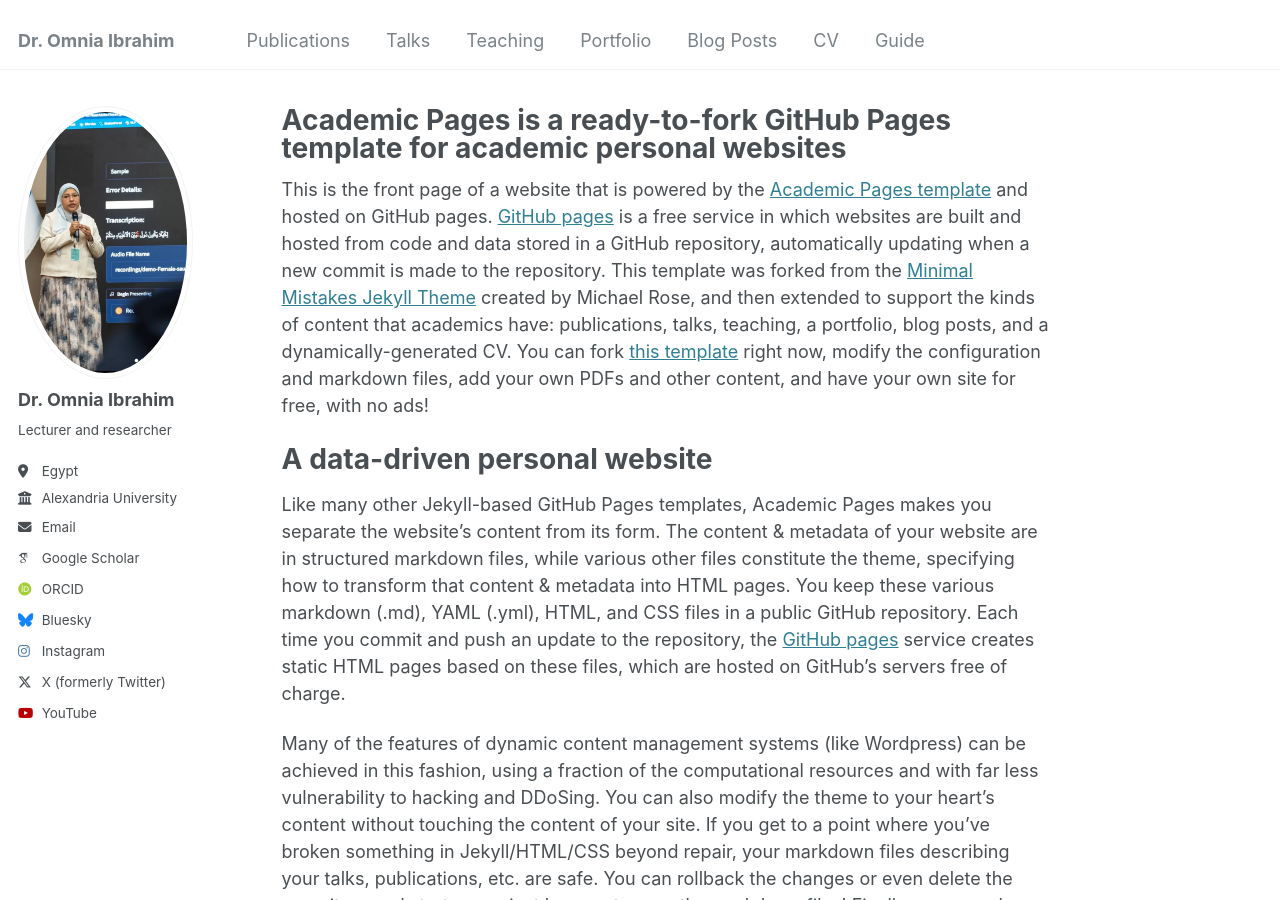
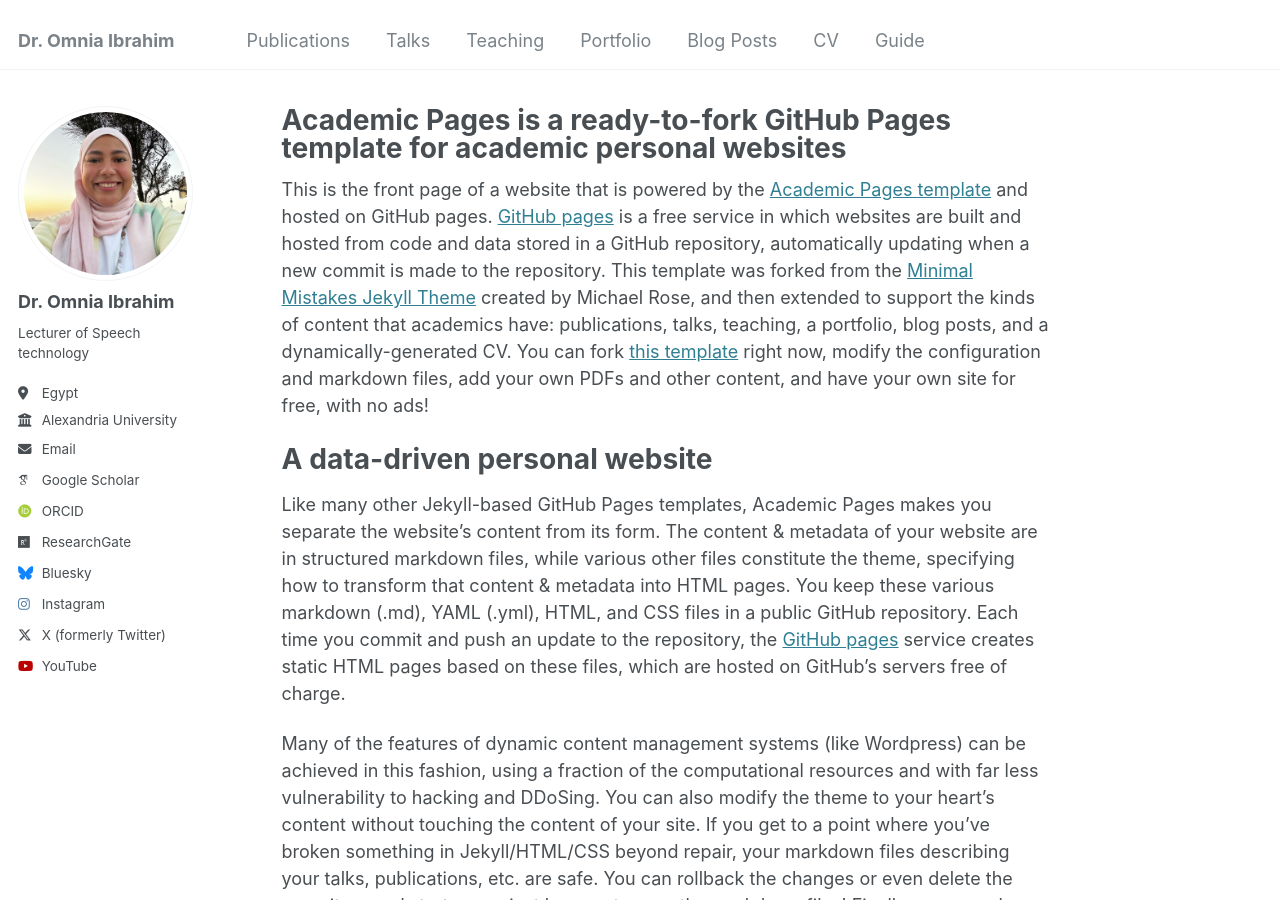
Before and after one commit to Omnia-Ibrahim-phonetics/Omnia-Ibrahim-phonetics.github.io, a Jekyll site: the page built from _pages/about.md, in a window 1280 px wide and 900 px high. Built offline with Jekyll 4.4.1, drawn with Linux system fonts in a browser that asks for light colours; some web fonts are replaced.

Commit message:
Update _config.yml

```diff
--- a/_config.yml
+++ b/_config.yml
@@ -21,14 +21,14 @@ repository               : "academicpages/academicpages.github.io"
 #               Additional customization can be done by editing /_includes/author-profile.html
 author:
   # Biographic information
-  avatar           : profile2.png
+  avatar           : Omnia.jpeg
   name             : "Dr. Omnia Ibrahim"
   pronouns         : # example: "she/her"
-  bio              : "Lecturer and researcher"
+  bio              : "Lecturer of Speech technology"
   location         : "Egypt"
   employer         : "Alexandria University"
   uri              : # URL
-  email            : "omnia@coli.uni-saarland.de"
+  email            : "omniaabdo89@gmail.com"
 
   # Academic websites
   arxiv            : # URL - Update with the correct link to your profile
@@ -37,7 +37,7 @@ author:
   orcid            : "https://orcid.org/0000-0002-3649-7376"
   semantic         : # URL
   pubmed           : #"https://www.ncbi.nlm.nih.gov/pubmed/?term=john+snow"
-  researchgate     : # URL
+  researchgate     : "https://www.researchgate.net/profile/Omnia-Ibrahim-7"
   scopus           : # URL
 
   # Repositories and software development
@@ -55,7 +55,7 @@ author:
   goodreads        : # Username
   google_plus      : # Username
   keybase          : # Username
-  instagram        : https://www.instagram.com/omnia_abdo_ibrahim/
+  instagram        : "https://www.instagram.com/dr.omnia_ibrahim2/"
   lastfm           : # Username
   linkedin         : # Username
   mastodon         : # URL
```
